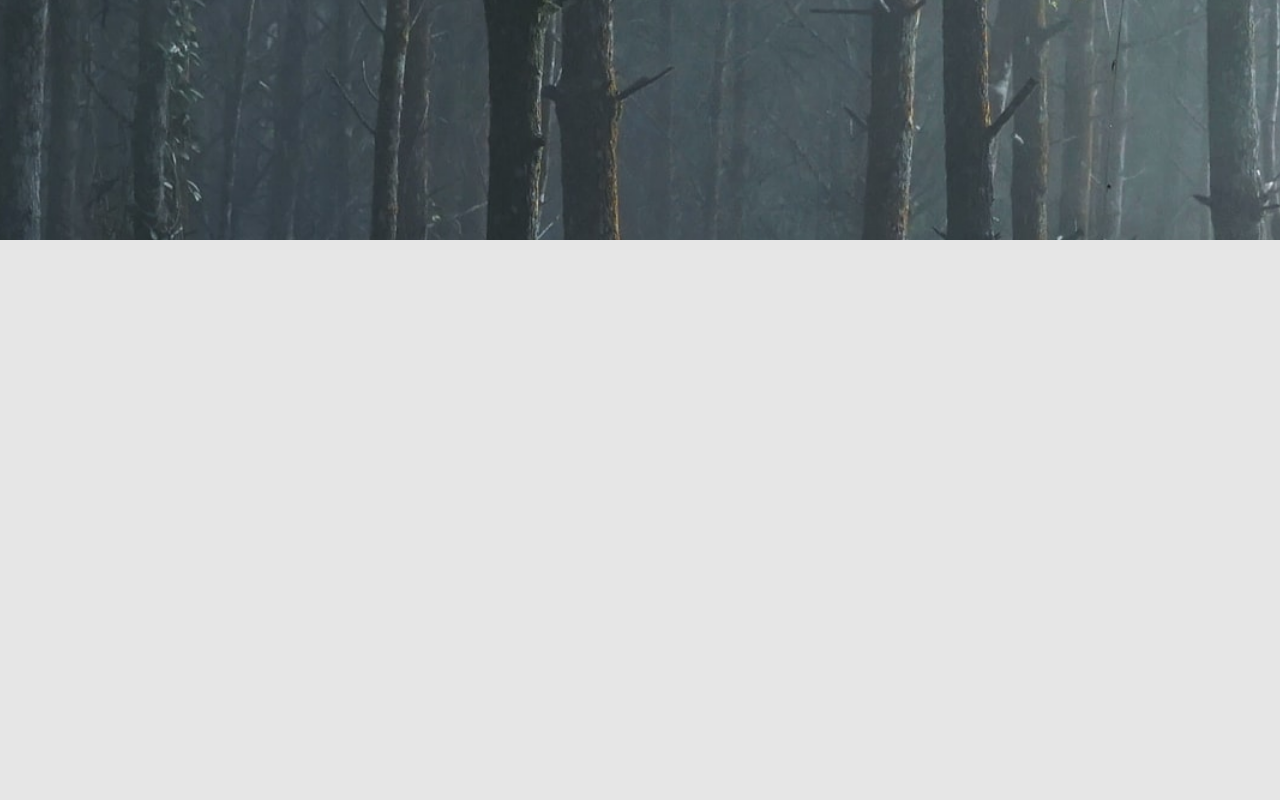
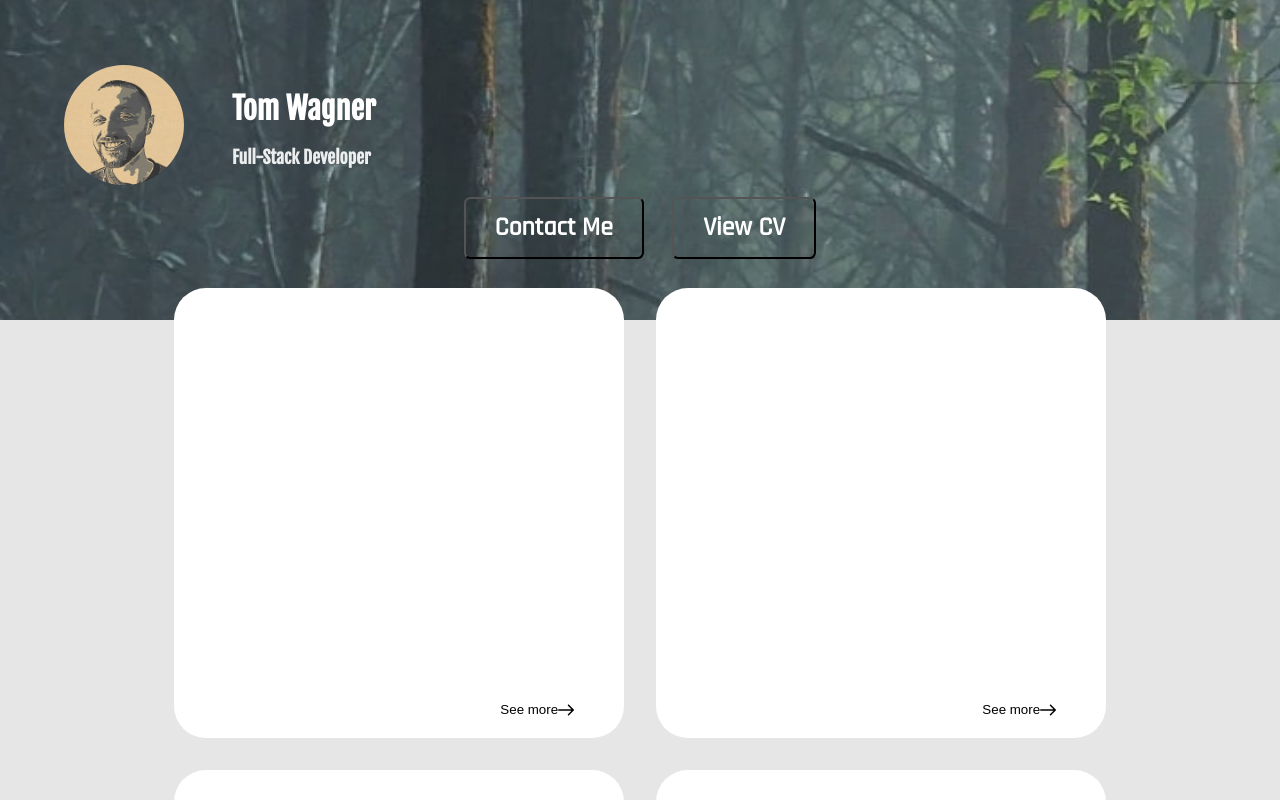
Before and after one commit to tacotoemeck/portfolio-react, a React (Create React App) app: page / in a window 1280 px wide. Shown: the top 800 px of the page. Built offline with nearby package versions, Linux system fonts and the light colour scheme.

Commit message:
Add new components

```diff
--- a/public/index.html
+++ b/public/index.html
@@ -24,7 +24,11 @@
       work correctly both with client-side routing and a non-root public URL.
       Learn how to configure a non-root public URL by running `npm run build`.
     -->
-    <title>React App</title>
+    <link
+      href="https://fonts.googleapis.com/css2?family=Fjalla+One&family=Rajdhani:wght@500&display=swap"
+      rel="stylesheet"
+    />
+    <title>TomW</title>
   </head>
   <body>
     <noscript>You need to enable JavaScript to run this app.</noscript>
--- a/src/App.css
+++ b/src/App.css
@@ -1,57 +1,8 @@
 :root {
   --main-bg-color: rgb(230, 230, 230);
+  --color-brighter: rgba(119, 79, 56, 0.7);
+  --color-darker: rgba(38, 0, 0, 0.9);
 }
-/*
-html {
-  overflow: hidden;
-}
-
-body {
-  height: 100vh;
-  perspective: 1px;
-  transform-style: preserve-3d;
-  overflow-x: hidden;
-  overflow-y: auto;
-  perspective: 1px;
-  transform-style: preserve-3d;
-  overflow-x: hidden;
-  overflow-y: auto;
-}
-
-.parallax-wrapper {
-  width: 100vw;
-  height: 100vh;
-  padding-top: 20vh;
-  box-sizing: border-box;
-  transform-style: preserve-3d;
-}
-
-.parallax-wrapper::before {
-  content: "";
-  width: 100vw;
-  height: 100vh;
-  top: 0;
-  left: 0;
-  background-image: url("/trianglify.png");
-  position: absolute;
-  z-index: -1;
-  transform: translateZ(-1px) scale(2);
-}
-
-.regular-wrapper {
-  width: 100vw;
-  height: 100vh;
-  padding-top: 20vh;
-  background-color: var(--main-bg-color);
-  position: relative;
-  z-index: 2;
-}
-
-.App {
-  text-align: center;
-  height: 80vh;
-  width: 100vw;
-} */
 
 html {
   overflow: hidden;
@@ -68,9 +19,12 @@ body {
 }
 .parallax-wrapper {
   width: 100vw;
-  padding-top: 30vh;
+  padding-top: 65vh;
   box-sizing: border-box;
   transform-style: preserve-3d;
+  justify-content: center;
+  align-items: center;
+  align-content: center;
 }
 .parallax-wrapper::before {
   content: "";
@@ -78,11 +32,10 @@ body {
   height: 100%;
   top: 0;
   left: 0;
-
   background: linear-gradient(
     360deg,
-    rgba(38, 0, 0, 0.9) -28.58%,
-    rgba(119, 79, 56, 0.7) 93.05%
+    var(--color-darker) -28.58%,
+    var(--color-brighter) 93.05%
   );
 
   position: absolute;
@@ -104,16 +57,54 @@ body {
 
 .regular-wrapper {
   width: 100vw;
-  /* height: 100vh;
-  padding-top: 30vh; */
   background-image: url("/trianglify2.png");
   z-index: 2;
   position: relative;
 }
 .App {
   margin: 0 auto;
-  padding: 50px;
+  /* padding: 4rem; */
   width: 100vw;
-  height: 100vh;
+  padding-bottom: 10rem;
+  /* height: 100vh; */
   background-color: var(--main-bg-color);
+  display: flex;
 }
+
+.mainBody {
+  display: flex;
+  flex-direction: column;
+  align-items: center;
+  width: 95vw;
+  margin-top: -5rem;
+  padding: 2rem;
+}
+
+@media (min-width: 320px) {
+  /* smartphones, iPhone, portrait 480x320 phones */
+}
+@media (min-width: 481px) {
+  /* portrait e-readers (Nook/Kindle), smaller tablets @ 600 or @ 640 wide. */
+  .parallax-wrapper {
+    padding-top: 40vh;
+  }
+}
+@media (min-width: 641px) {
+  /* portrait tablets, portrait iPad, landscape e-readers, landscape 800x480 or 854x480 phones */
+}
+@media (min-width: 961px) {
+  /* tablet, landscape iPad, lo-res laptops ands desktops */
+}
+@media (min-width: 1025px) {
+  /* big landscape tablets, laptops, and desktops */
+  .mainBody {
+    display: flex;
+    flex-direction: row;
+    flex-wrap: wrap;
+    align-content: start;
+    justify-content: center;
+  }
+}
+@media (min-width: 1281px) {
+  /* hi-res laptops and desktops */
+}
--- a/src/App.js
+++ b/src/App.js
@@ -1,4 +1,6 @@
 import React from "react";
+import Header from "./components/Header";
+import CardBox from "./components/CardBox";
 import "./App.css";
 
 function App() {
@@ -12,8 +14,19 @@ function App() {
               src={require("./img/trees.jpeg")}
               alt="background forest"
             />
+            <Header />
           </header>
-          <main className="mainBody">{/* components including  */}</main>
+          <main className="mainBody">
+            <CardBox buttonValue="See more " />
+            <CardBox buttonValue="See more " />
+            <CardBox buttonValue="See more" />
+            <CardBox buttonValue="See more" />
+            <CardBox buttonValue="See more" />
+            <CardBox buttonValue="See more" />
+            <CardBox buttonValue="See more" />
+            <CardBox buttonValue="See more" />
+            <CardBox buttonValue="See more" />
+          </main>
           <footer className="footer"></footer>
         </div>
       </div>
--- /dev/null
+++ b/src/components/ButtonLink.css
@@ -0,0 +1,39 @@
+.ButtonLink {
+  background: none;
+  padding: 0.8rem 1.8rem;
+  margin: 0.7rem 0.9rem;
+  border-radius: 0.4rem;
+  cursor: pointer;
+  color: white;
+  font-family: "Rajdhani", sans-serif;
+  font-size: 1.2rem;
+  font-weight: bold;
+  /* background-color: white; */
+}
+
+.ButtonLink:hover {
+  background-color: rgba(230, 230, 230, 0.1);
+  opacity: 0.8;
+}
+
+@media (min-width: 320px) {
+  /* smartphones, iPhone, portrait 480x320 phones */
+}
+@media (min-width: 481px) {
+  /* portrait e-readers (Nook/Kindle), smaller tablets @ 600 or @ 640 wide. */
+  .ButtonLink {
+    font-size: 1.6rem;
+  }
+}
+@media (min-width: 641px) {
+  /* portrait tablets, portrait iPad, landscape e-readers, landscape 800x480 or 854x480 phones */
+}
+@media (min-width: 961px) {
+  /* tablet, landscape iPad, lo-res laptops ands desktops */
+}
+@media (min-width: 1025px) {
+  /* big landscape tablets, laptops, and desktops */
+}
+@media (min-width: 1281px) {
+  /* hi-res laptops and desktops */
+}
--- /dev/null
+++ b/src/components/ButtonLink.js
@@ -0,0 +1,8 @@
+import React from "react";
+import "./ButtonLink.css";
+
+function ButtonLink(props) {
+  return <button className="ButtonLink">{props.value}</button>;
+}
+
+export default ButtonLink;
--- /dev/null
+++ b/src/components/CardBox.css
@@ -0,0 +1,65 @@
+.CardBox {
+  width: 80vw;
+  height: 80vw;
+  max-height: 450px;
+  max-width: 450px;
+  border-radius: 2rem;
+  background-color: white;
+  margin: 1rem;
+  position: relative;
+}
+
+.CarBoxExpandButton {
+  position: absolute;
+  bottom: 0;
+  right: 0;
+  margin: 1rem;
+  margin-right: 0.5rem;
+  background: none;
+  border: none;
+  cursor: pointer;
+  height: 1.5rem;
+  line-height: 1.5rem;
+  display: flex;
+  justify-content: center;
+  align-items: center;
+  width: 35%;
+}
+
+.CarBoxExpandButton__arrow {
+  height: 1rem;
+}
+
+.CarBoxExpandButton:hover .CarBoxExpandButton__arrow {
+  animation: moveArrow 1s infinite;
+}
+
+@keyframes moveArrow {
+  0% {
+    transform: translateX(0%);
+  }
+  12.5% {
+    transform: translateX(25%);
+  }
+  25% {
+    transform: translateX(50%);
+  }
+  37.5% {
+    transform: translateX(75%);
+  }
+  50% {
+    transform: translateX(100%);
+  }
+  62.5% {
+    transform: translateX(75%);
+  }
+  75% {
+    transform: translateX(50%);
+  }
+  87.5% {
+    transform: translateX(25%);
+  }
+  100% {
+    transform: translateX(0%);
+  }
+}
--- /dev/null
+++ b/src/components/CardBox.js
@@ -0,0 +1,31 @@
+import React, { useState } from "react";
+import "./CardBox.css";
+
+function CardBox(props) {
+  const [open, setOpen] = useState(false);
+
+  function handleClick() {
+    if (open) {
+      setOpen(false);
+    } else {
+      setOpen(true);
+    }
+  }
+
+  return (
+    <div className="CardBox">
+      <div className="InnerCardBox"></div>
+      <button onClick={handleClick} className="CarBoxExpandButton">
+        {props.buttonValue}{" "}
+        <img
+          className="CarBoxExpandButton__arrow"
+          src={require("../img/right.svg")}
+          alt="additional content"
+          aria-expanded={open}
+        />
+      </button>
+    </div>
+  );
+}
+
+export default CardBox;
--- /dev/null
+++ b/src/components/Header.css
@@ -0,0 +1,102 @@
+.Header {
+  top: 0;
+  left: 0;
+  position: absolute;
+  width: 90%;
+  /* height: 15vh; */
+  margin-top: 8vh;
+  margin-left: 5%;
+  display: flex;
+  flex-direction: column;
+  justify-content: space-between;
+  font-family: "Fjalla One", sans-serif;
+}
+
+.Header__personalInfo {
+  display: flex;
+  flex-direction: column;
+  align-items: center;
+  height: 100%;
+}
+
+.Header__personalInfo__img {
+  height: 14vh;
+  width: 14vh;
+  object-fit: cover;
+  border-radius: 50%;
+}
+
+.Header__personalInfo__details {
+}
+
+.Header__personalInfo__details__name {
+  font-size: 1.7rem;
+  margin-bottom: 0;
+}
+
+.Header__personalInfo__details__title {
+  font-size: 0.9rem;
+  opacity: 0.9;
+  text-align: center;
+}
+
+.header__buttons {
+  display: flex;
+  justify-content: center;
+  align-items: center;
+}
+
+@media (min-width: 320px) {
+}
+@media (min-width: 481px) {
+  /* portrait e-readers (Nook/Kindle), smaller tablets @ 600 or @ 640 wide. */
+  .Header__personalInfo__img {
+    height: 15vh;
+    width: 15vh;
+  }
+
+  .Header__personalInfo {
+    display: flex;
+    flex-direction: row;
+    height: 100%;
+  }
+
+  .Header__personalInfo {
+    display: flex;
+    flex-direction: row;
+
+    height: 100%;
+  }
+
+  .Header__personalInfo__details {
+    margin-left: 3rem;
+  }
+
+  .Header__personalInfo__details__name {
+    font-size: 1.9rem;
+  }
+
+  .Header__personalInfo__details__title {
+    font-size: 1.1rem;
+    text-align: left;
+  }
+}
+@media (min-width: 641px) {
+  /* portrait tablets, portrait iPad, landscape e-readers, landscape 800x480 or 854x480 phones */
+}
+@media (min-width: 961px) {
+  /* tablet, landscape iPad, lo-res laptops ands desktops */
+}
+@media (min-width: 1025px) {
+  /* big landscape tablets, laptops, and desktops */
+  .mainBody {
+    display: flex;
+    flex-direction: row;
+    flex-wrap: wrap;
+    align-content: start;
+    justify-content: center;
+  }
+}
+@media (min-width: 1281px) {
+  /* hi-res laptops and desktops */
+}
--- /dev/null
+++ b/src/components/Header.js
@@ -0,0 +1,32 @@
+import React from "react";
+import ButtonLink from "./ButtonLink";
+import "./Header.css";
+
+function Header() {
+  return (
+    <div className="Header">
+      <div className="Header__personalInfo">
+        <img
+          className="Header__personalInfo__img"
+          src={require("../img/tom.jpg")}
+          alt="Tom Wagner cartoon"
+        />
+        <div className="Header__personalInfo__details">
+          <h2 className="Header__personalInfo__details__name">Tom Wagner</h2>
+          <h3 className="Header__personalInfo__details__title">
+            Full-Stack Developer
+          </h3>
+        </div>
+      </div>
+      <div className="header__buttons">
+        {/* need to create button functionality, it will take a path as prop */}
+        {/* will open a pop up contact form with good validation  */}
+        <ButtonLink value="Contact Me" />
+        {/* will open a pop up window with cv inside  */}
+        <ButtonLink value="View CV" />
+      </div>
+    </div>
+  );
+}
+
+export default Header;
--- a/src/components/header.js
+++ /dev/null
@@ -1,5 +0,0 @@
-import React from "react";
-
-function Header() {
-  return <div className="header"></div>;
-}
```
Also changed, not shown: src/components/header.css (deleted), src/img/right.svg (added), src/img/tom.jpg (added).
